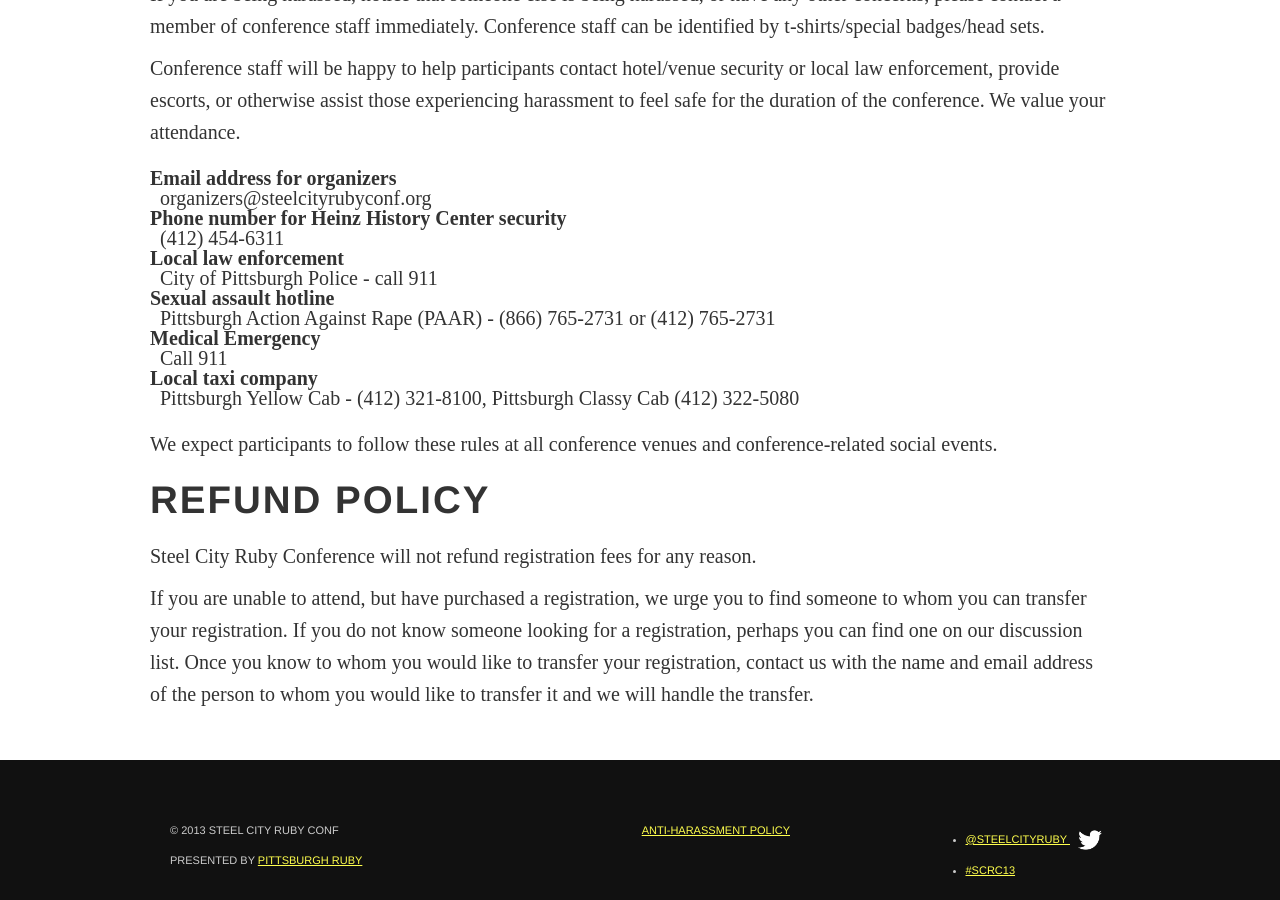
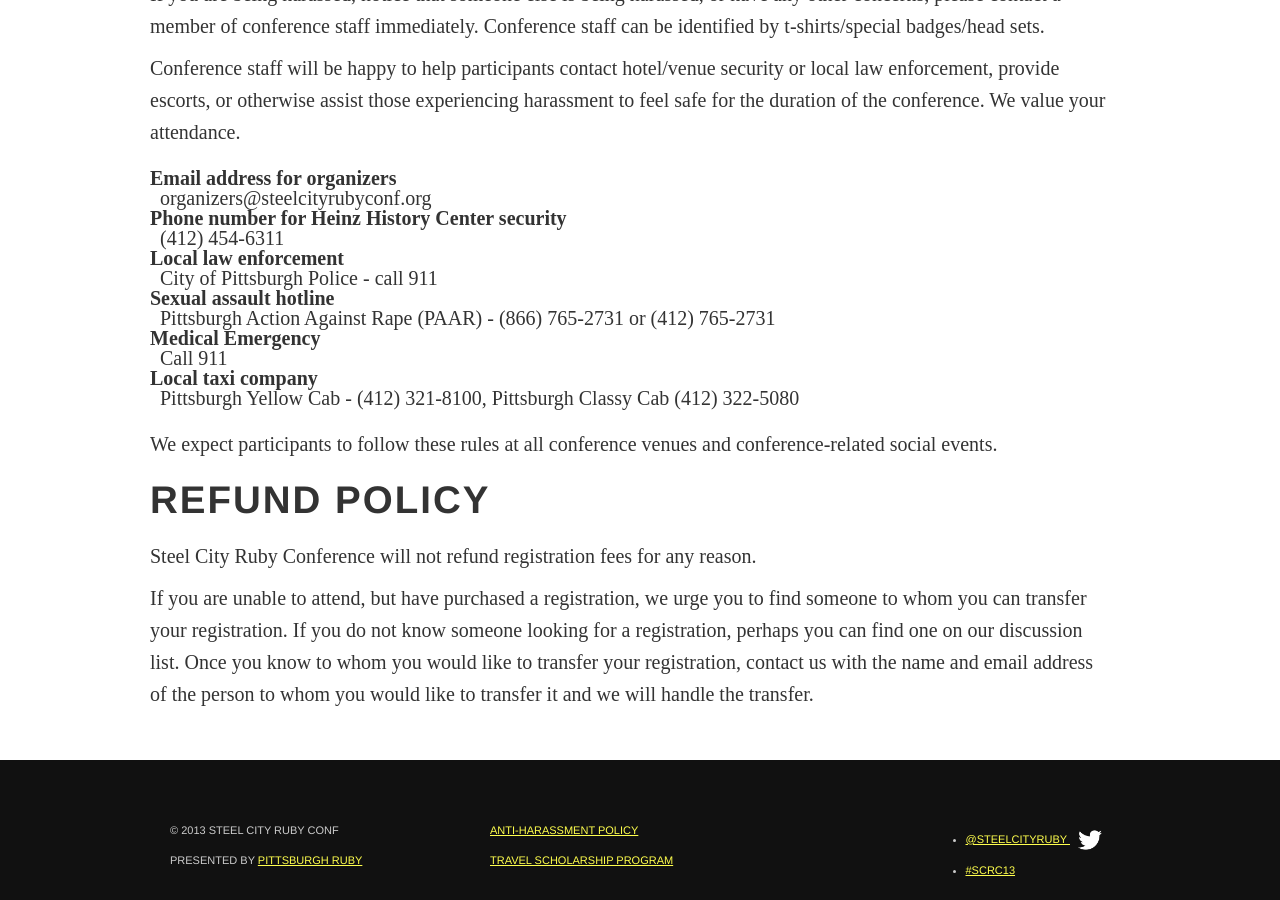
Before and after one commit to colindean/steelcityruby.github.com, a Jekyll site: the page built from policies.html, in a window 1280 px wide and 900 px high, scrolled down 1120 px. Built offline with Jekyll 4.4.1, drawn with Linux system fonts in a browser that asks for light colours; nearby versions of some CDN libraries; some web fonts are replaced; Markdown is read by kramdown in place of the engine named in the settings.

Commit message:
Adds link to scholarship program

```diff
--- a/_layouts/master.html
+++ b/_layouts/master.html
@@ -44,7 +44,9 @@
             <p>Presented by <a href="http://pghrb.org">Pittsburgh Ruby</a></p>
           </div>
           <div class="span4">
-            <a href="policies.html#antiharassment-policy" class="pull-right">Anti-harassment Policy</a>
+            <p><a href="policies.html#antiharassment-policy">Anti-harassment Policy</a></p>
+            <p><a href="scholarship.html">Travel Scholarship Program</a></p>
+            </ul>
           </div>
           <div class="span4">
             <ul class="pull-right">
```
